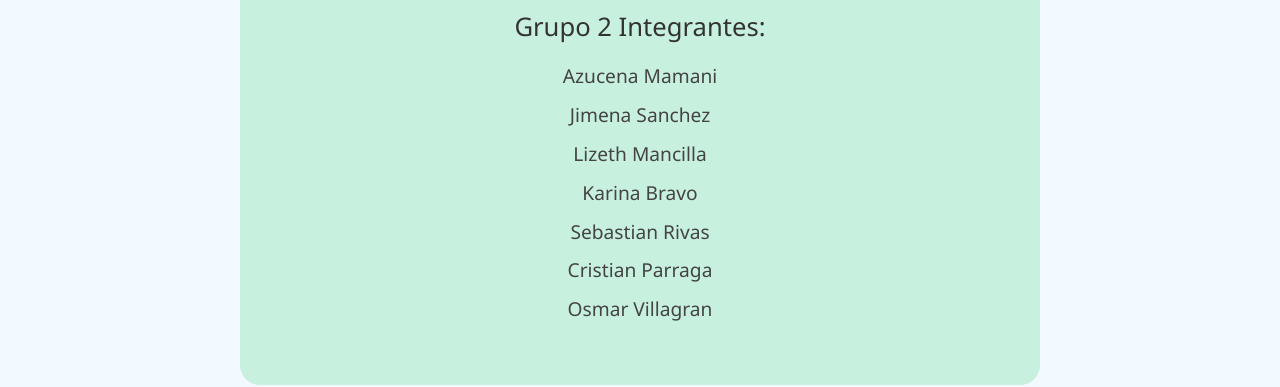
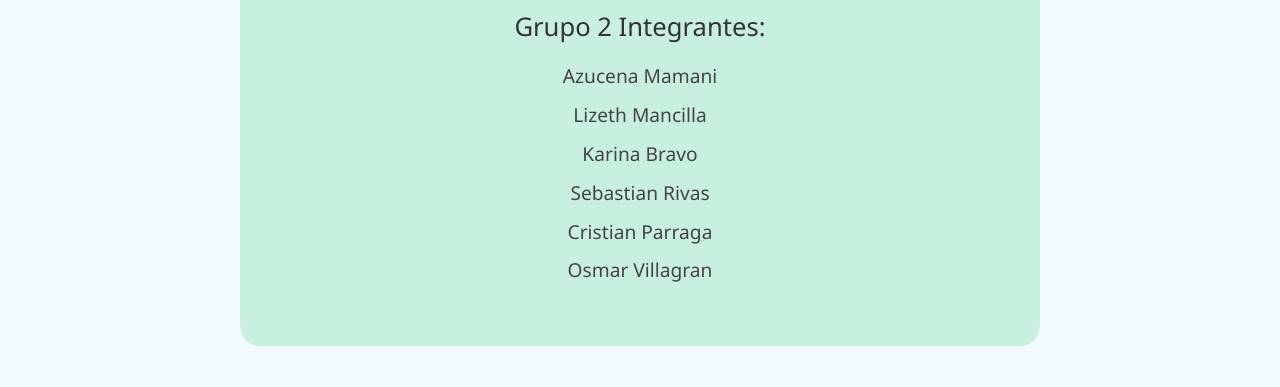
Before and after one commit to RamsoZX/Trabajo-Practico-2-Programaci-n-3, a plain HTML site: page index.html in a window 1280 px wide. Shown: the part 253-640 px from the top of the page. Drawn offline with nearby package versions, Linux system fonts and the light colour scheme.

Commit message:
se borro a jime a peticion de ella

```diff
--- a/index.html
+++ b/index.html
@@ -41,7 +41,6 @@
     <h2>  Grupo 2 Integrantes:    </h2>
     <ul>
         <li>Azucena Mamani</li>
-        <li>Jimena Sanchez</li>
         <li>Lizeth Mancilla</li>
         <li>Karina Bravo</li>
         <li>Sebastian Rivas</li>
```
